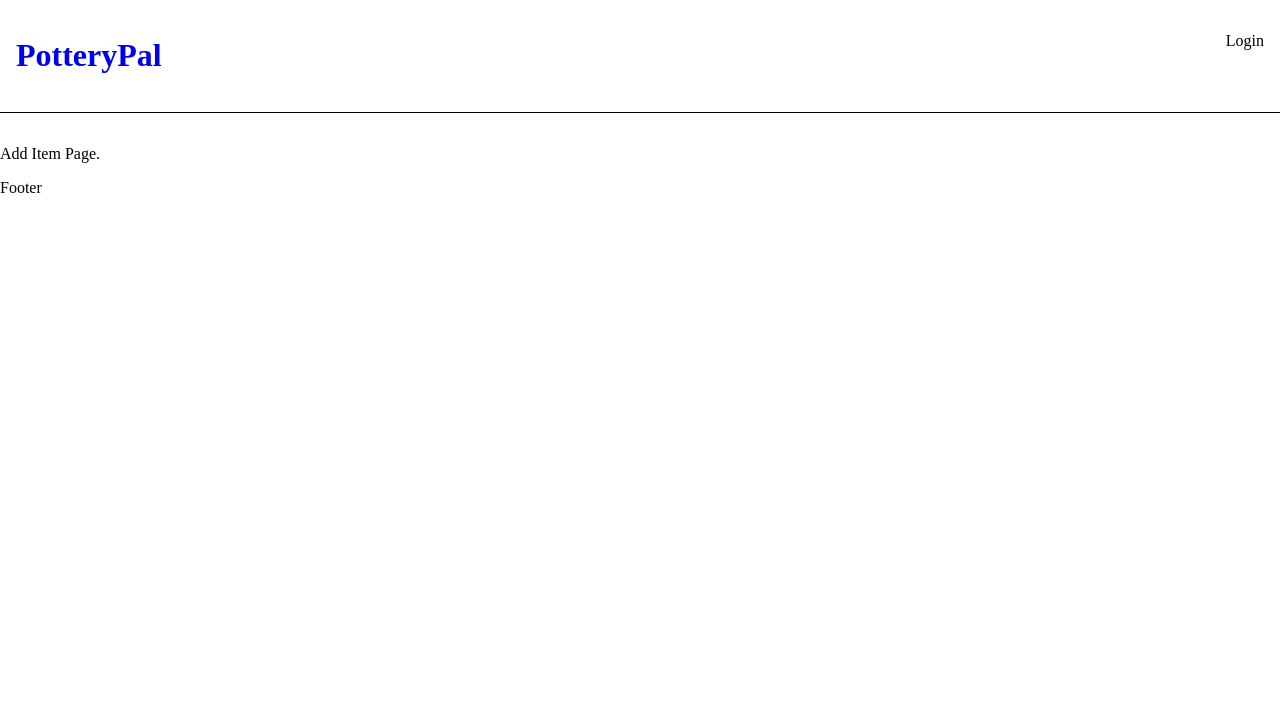
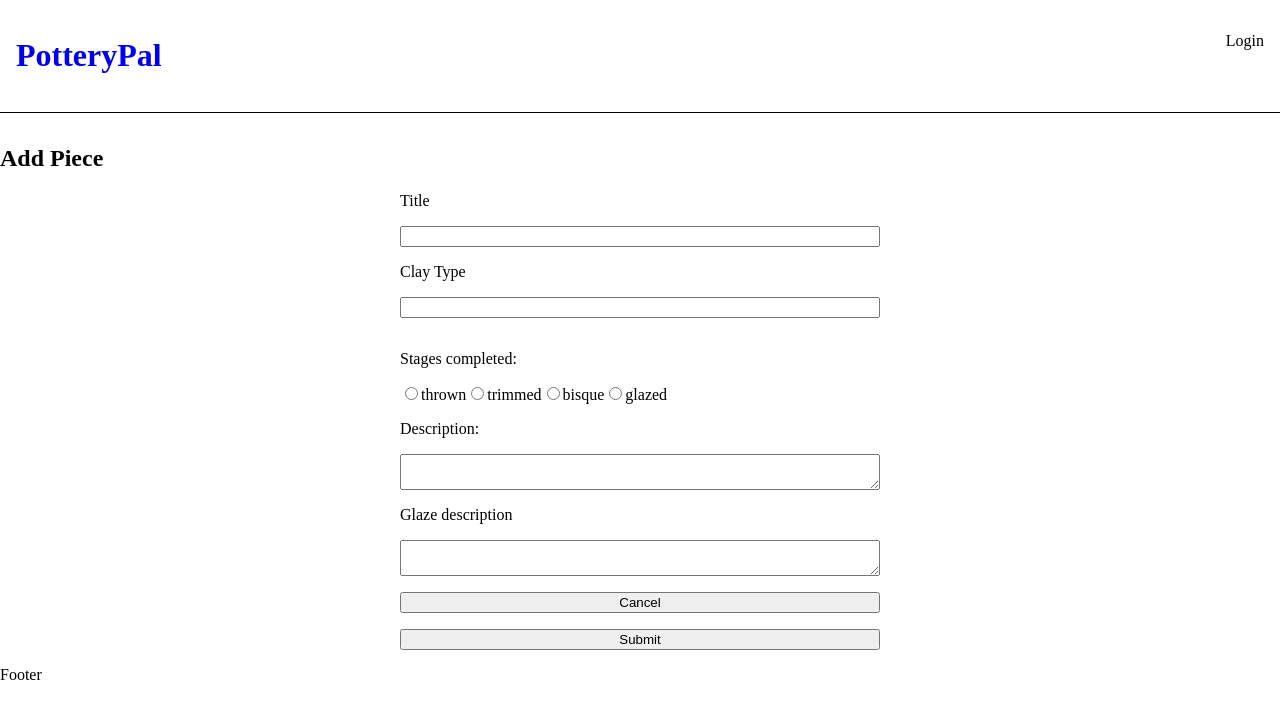
Before and after one commit to shirasap/potterypal, a React (Vite) app in the folder client/: page /piece/add in a window 1280 px wide. Shown: the top 718 px of the page. Built offline with nearby package versions, Linux system fonts and the light colour scheme.

Commit message:
create add form on front end to add entries to database

```diff
--- a/client/src/pages/AddItemPage/AddItemPage.jsx
+++ b/client/src/pages/AddItemPage/AddItemPage.jsx
@@ -1,12 +1,87 @@
 import Footer from "../../components/Footer/Footer";
 import Header from "../../components/Header/Header";
 import "./AddItemPage.scss";
+import { Formik, Form, Field, ErrorMessage } from "formik";
+import axios from "axios";
+import { useNavigate } from "react-router-dom";
+
 
 export default function AddItemPage() {
+  const navigate = useNavigate();
+
+  async function handleSubmit(values) {
+    values.user_id = 1;
+
+    await axios.post(
+      `${import.meta.env.VITE_LOCALHOST}/api/pieces/`,
+      values
+    );
+    console.log("Piece added successfully");
+    navigate('/')
+  }
+
+  const handleCancel = () => {
+    navigate(`/`);
+  };
+
   return (
     <>
       <Header />
-      Add Item Page.
+      <div>
+        <h2>Add Piece</h2>
+        <Formik
+          enableReinitialize
+          initialValues={{
+            title: "",
+            clay_type: "",
+            stage: "",
+            description: "",
+            glaze: "",
+          }}
+          // validationSchema={Yup.object({
+          //   title: Yup.string().required("This field is required"),
+          //   clay_type: Yup.string().required("This field is required"),
+          //   stage: Yup.string().required("This field is required"),
+          //   description: Yup.string().required("This field is required"),
+          //   glaze: Yup.string().required("This field is required"),
+          // })}
+          onSubmit={handleSubmit}
+        >
+          <Form className="form">
+            <label htmlFor="title">Title</label>
+            <Field type="text" name="title" />
+            <label htmlFor="clay_type">Clay Type</label>
+            <Field type="text" name="clay_type" />
+            <div role="group" aria-labelledby="checkbox-group">
+              <p>Stages completed:</p>
+              <label>
+                <Field type="radio" name="stage" value="thrown" />
+                thrown
+              </label>
+              <label>
+                <Field type="radio" name="stage" value="trimmed" />
+                trimmed
+              </label>
+              <label>
+                <Field type="radio" name="stage" value="bisque" />
+                bisque
+              </label>
+              <label>
+                <Field type="radio" name="stage" value="glazed" />
+                glazed
+              </label>
+            </div>
+            <label htmlFor="description">Description:</label>
+            <Field name="description" as="textarea" />
+            <label htmlFor="glaze">Glaze description</label>
+            <Field name="glaze" as="textarea" />
+            <button type="button" onClick={handleCancel}>
+              Cancel
+            </button>
+            <button type="submit">Submit</button>
+          </Form>
+        </Formik>
+      </div>
       <Footer />
     </>
   );
--- a/client/src/pages/HomePage/HomePage.jsx
+++ b/client/src/pages/HomePage/HomePage.jsx
@@ -4,6 +4,8 @@ import { useState, useEffect } from "react";
 import axios from "axios";
 import "./HomePage.scss";
 import ItemCard from "../../components/ItemCard/ItemCard";
+import AddIcon from "@mui/icons-material/Add";
+import { Link } from "react-router-dom";
 
 export default function HomePage() {
   const [pieces, setPieces] = useState([]);
@@ -17,7 +19,7 @@ export default function HomePage() {
     } catch (error) {
       console.error(`ERROR: Could not fetch pieces data`, error);
     }
-  };
+  }
 
   useEffect(() => {
     getPieces();
@@ -25,6 +27,10 @@ export default function HomePage() {
   return (
     <>
       <Header />
+      <Link to="/piece/add">
+        <span>Add Piece</span>
+        <AddIcon />
+      </Link>
       <div className="pieces">
         {pieces.map((entry) => (
           <ItemCard key={entry.id} entry={entry} />
```
Also changed, not shown: 1 other file (tests, documents, lock files or other folders).
